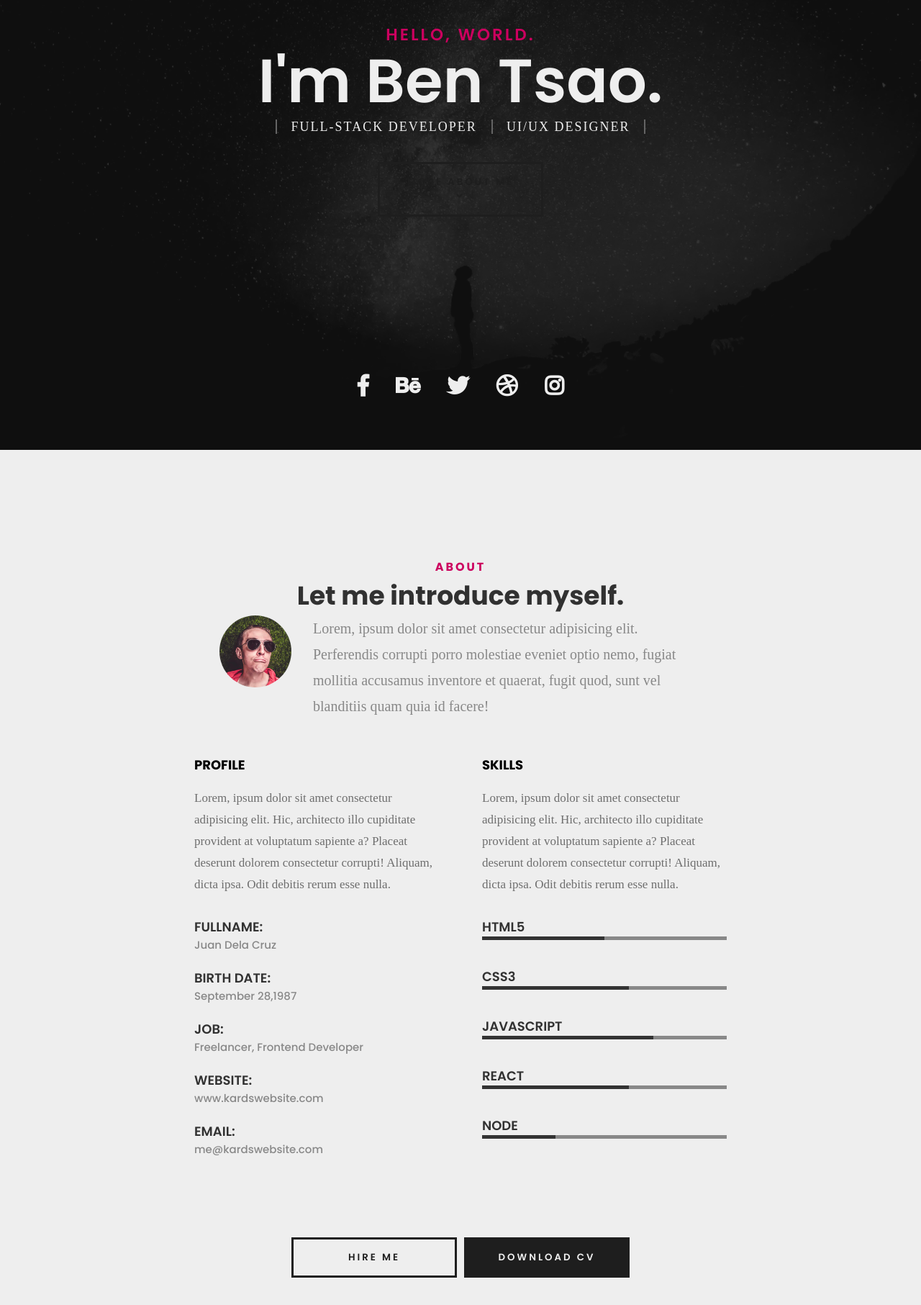
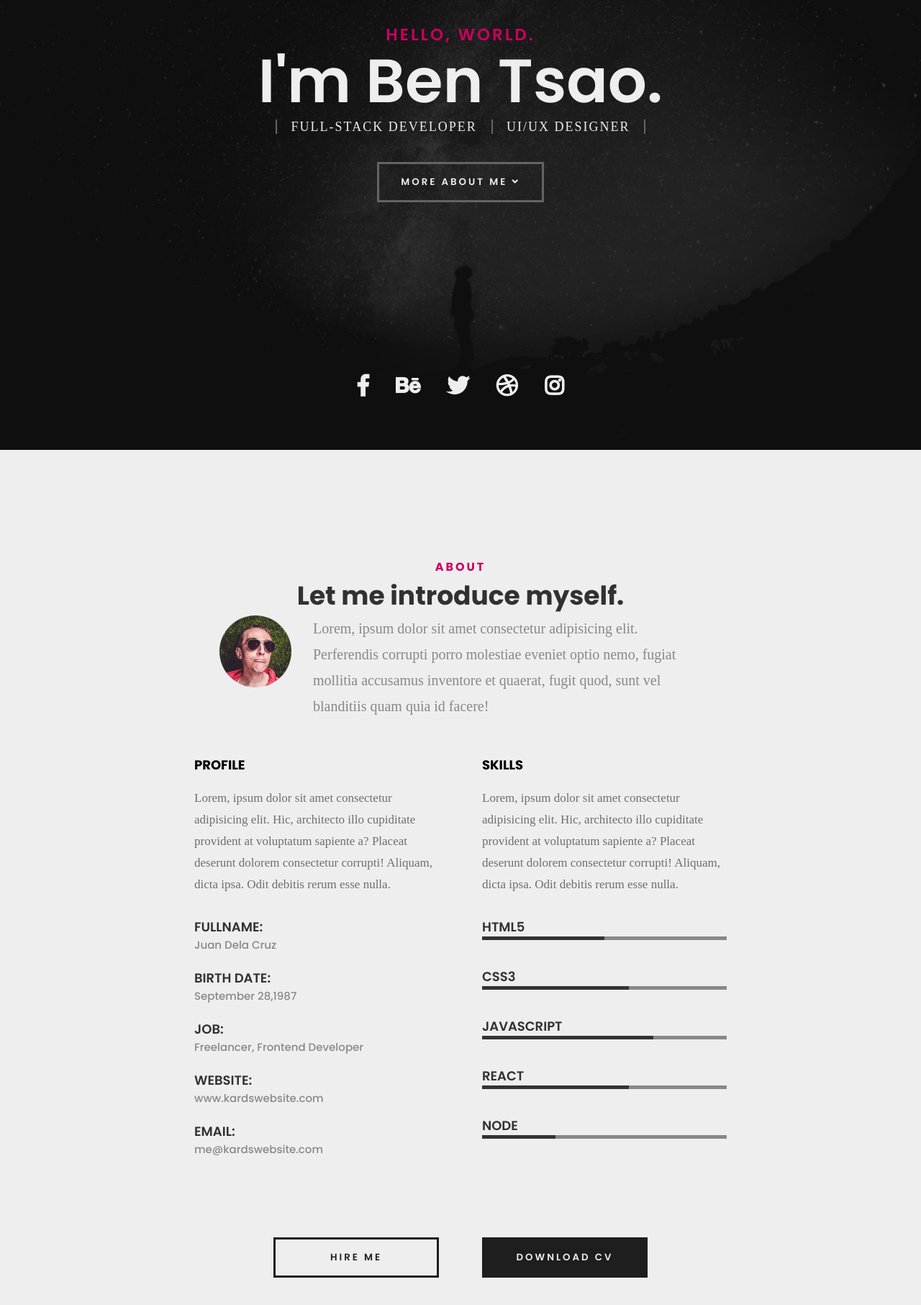
Before and after one commit to cbtsao47/Kards-Practice, a website: page copy/index.html in a window 1280 px wide. Shown: the part 175-1988 px from the top of the page at 72% size. Drawn offline with Linux system fonts and the light colour scheme.

Commit message:
add sass

```diff
--- a/copy/index.html
+++ b/copy/index.html
@@ -17,7 +17,6 @@
       crossorigin="anonymous"
     />
   </head>
-
   <body>
     <nav class="menu">
       <div class="menu__hamburger">
@@ -47,7 +46,7 @@
           <span class="title__sub-title--specialty">FULL-STACK DEVELOPER</span>
           <span class="title__sub-title--specialty">UI/UX DESIGNER</span>
         </h1>
-        <button class=" btn title__button">
+        <button class="title__button">
           <span>MORE ABOUT ME</span> <i class="fas fa-angle-down"></i>
         </button>
       </div>
--- a/copy/styles.css
+++ b/copy/styles.css
@@ -334,7 +334,7 @@ span:nth-of-type(4) {
   width: 23rem;
 }
 .btn:not(:last-child) {
-  margin-right: 1rem;
+  margin-right: 6rem;
 }
 .btn:hover {
   border-color: #cc005f;
--- /dev/null
+++ b/package.json
@@ -0,0 +1,5 @@
+{
+  "dependencies": {
+    "node-sass": "^4.11.0"
+  }
+}
```
Also changed, not shown: 1 other file.
